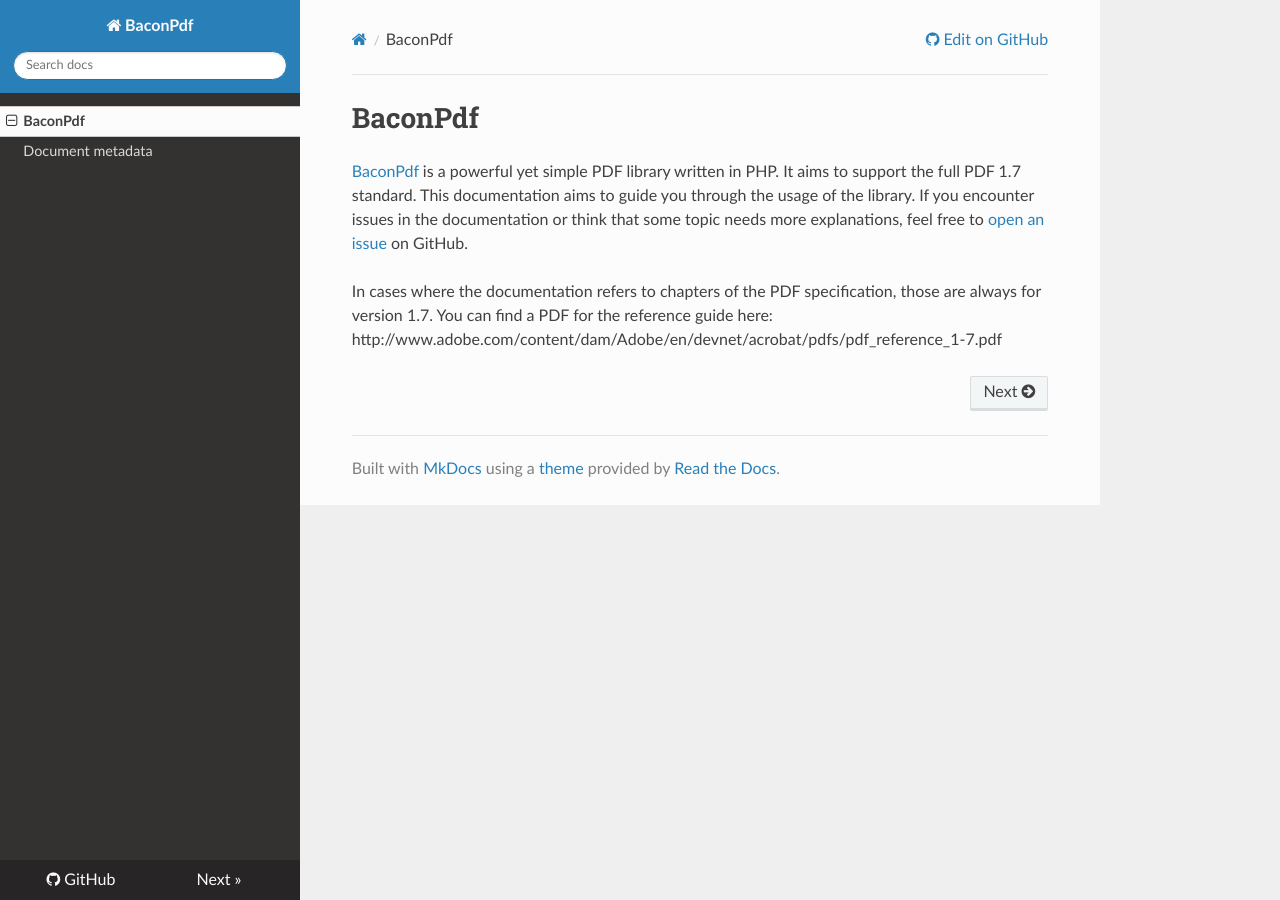
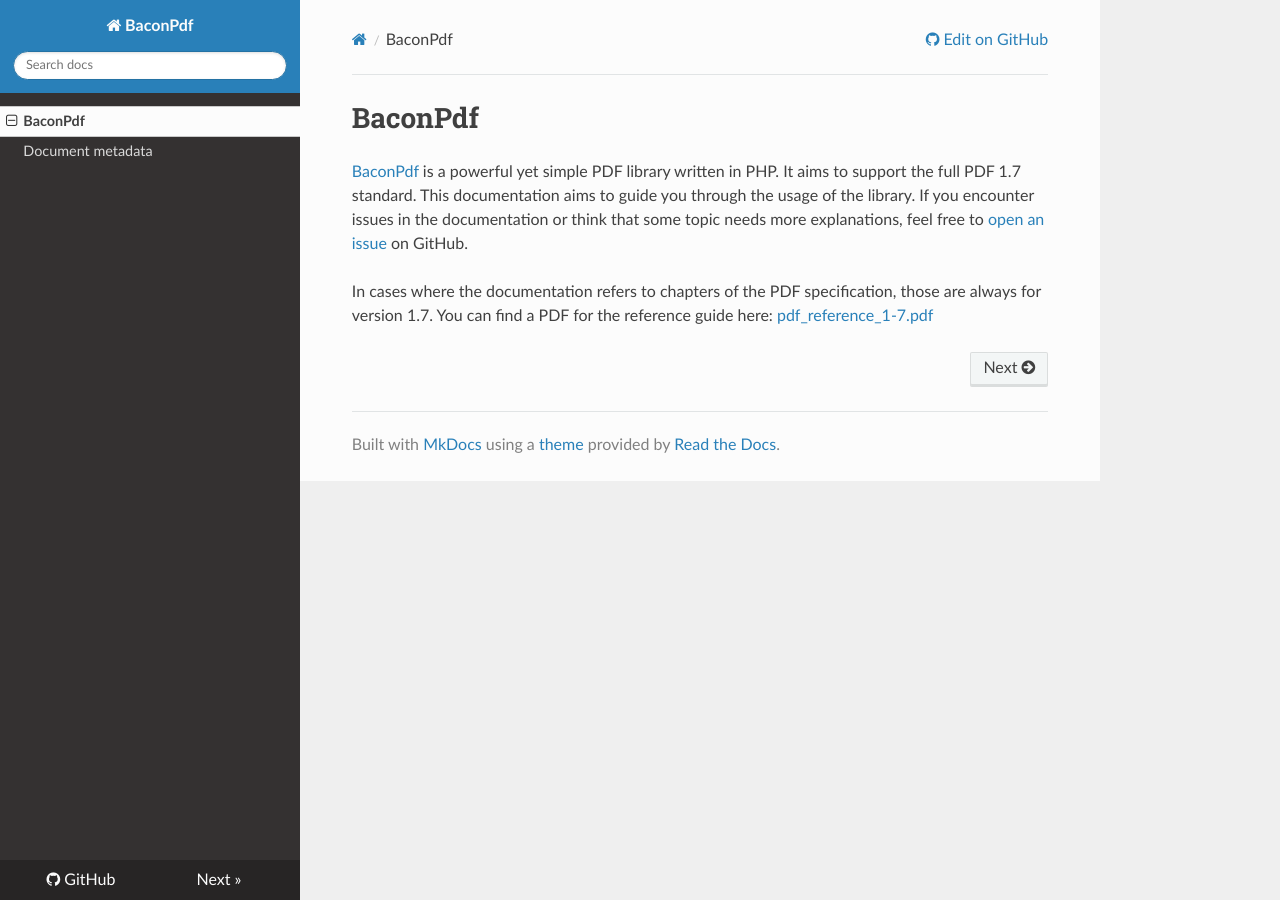
Before and after one commit to Bacon/BaconPdf, an MkDocs documentation site: the page built from doc/index.md, in a window 1280 px wide. Built offline with MkDocs 1.6.1, drawn with Linux system fonts in a browser that asks for light colours; nearby versions of some CDN libraries; old or Windows-style settings are respelled for this version of MkDocs; some of the changed lines change nothing that is shown.

Commit message:
Add link in documenation

```diff
--- a/doc/index.md
+++ b/doc/index.md
@@ -7,4 +7,4 @@
 
 In cases where the documentation refers to chapters of the PDF specification, those are always for version 1.7. You can
 find a PDF for the reference guide here:
-http://www.adobe.com/content/dam/Adobe/en/devnet/acrobat/pdfs/pdf_reference_1-7.pdf
+[pdf_reference_1-7.pdf](http://www.adobe.com/content/dam/Adobe/en/devnet/acrobat/pdfs/pdf_reference_1-7.pdf)
```
